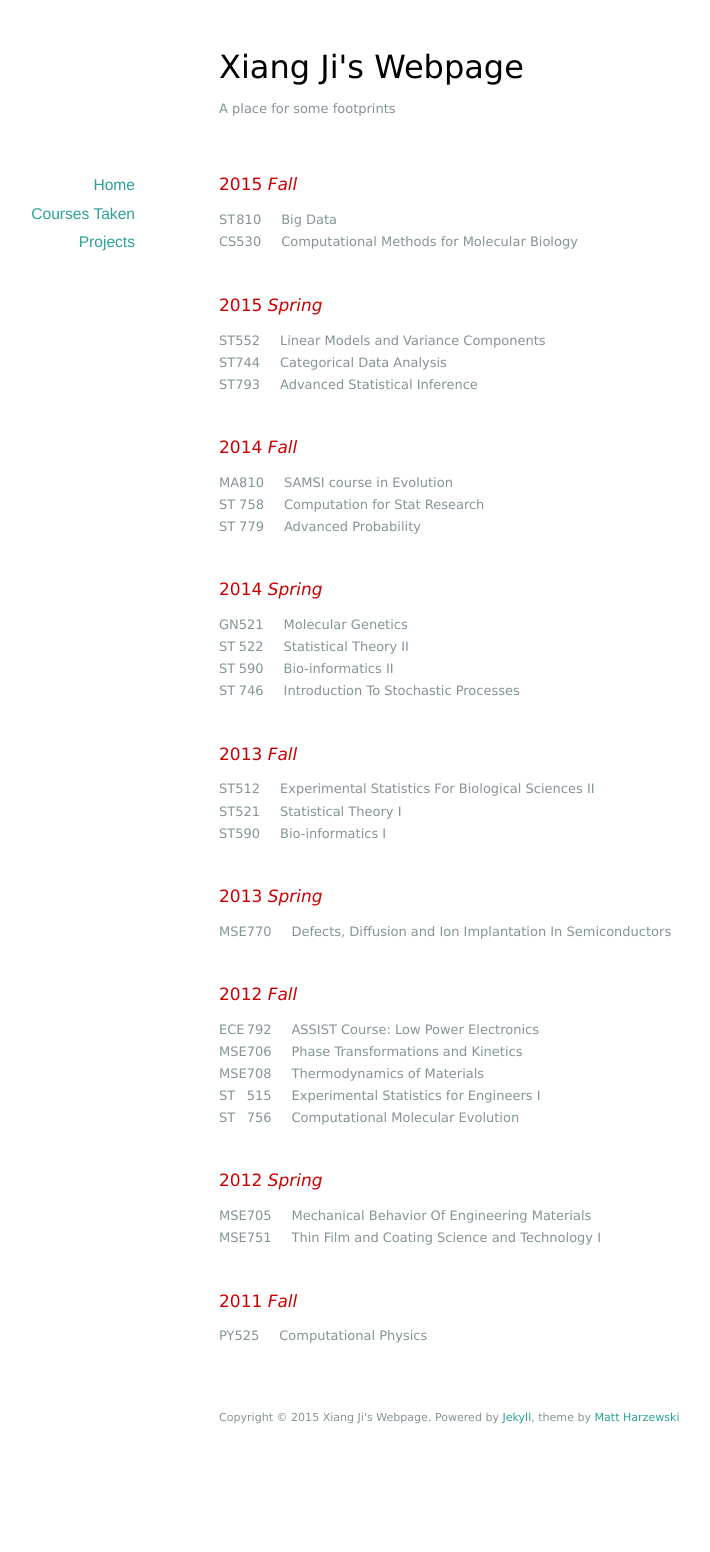
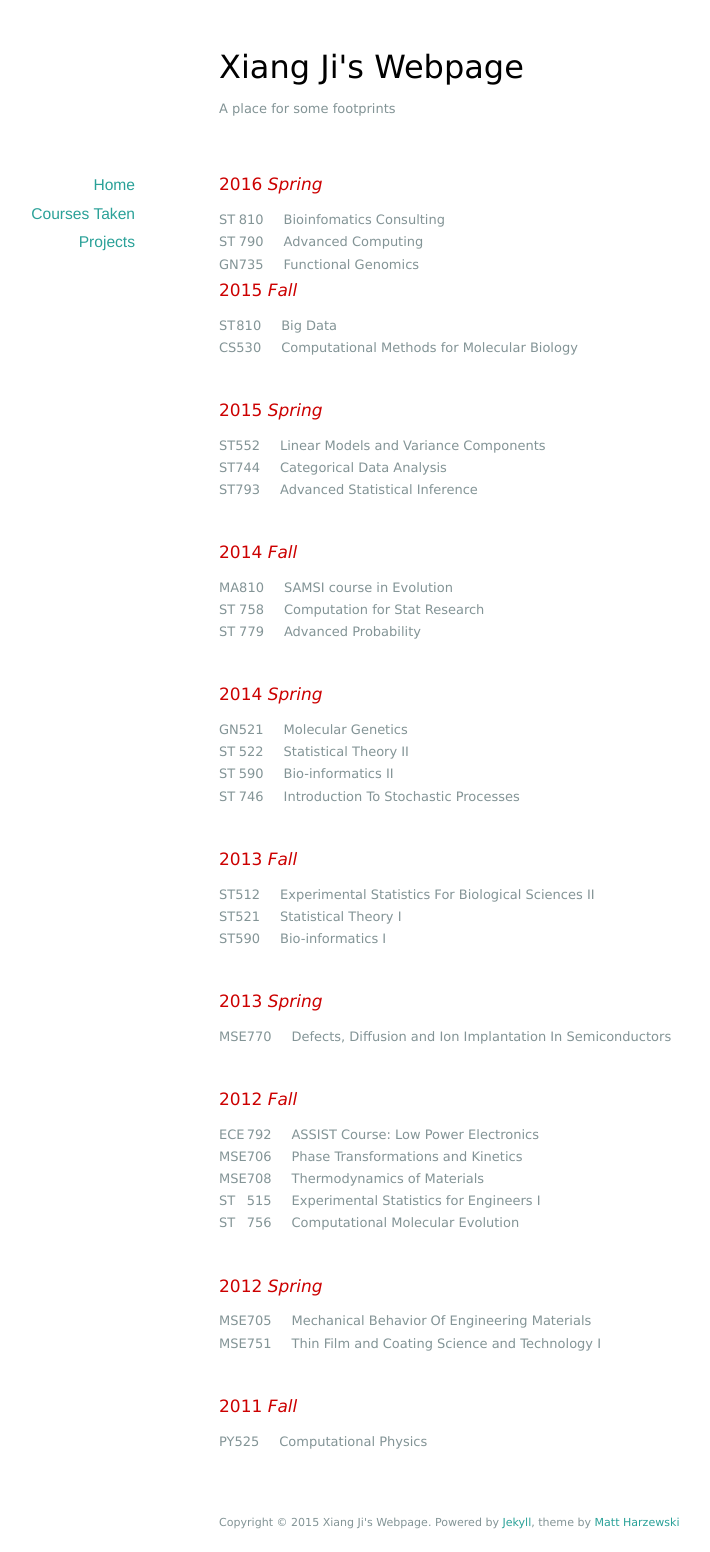
Before and after one commit to xiang-ji-ncsu/xiang-ji-ncsu.github.io, a Jekyll site: the page built from Courses/index.markdown, in a window 1280 px wide. Shown: the whole page, without its empty margins (171-881 px from the left). Built offline with Jekyll 4.4.1, drawn with Linux system fonts in a browser that asks for light colours; nearby versions of some CDN libraries; before the commit the page ends 1447 px from its top, so only the background shows below that.

Commit message:
add new semester courses

```diff
--- a/Courses/index.markdown
+++ b/Courses/index.markdown
@@ -2,6 +2,13 @@
 layout: default
 title: Courses Taken
 ---
+
+#2016 *Spring*
+
+ST | 810 | <code>&nbsp;&nbsp;&nbsp;</code>Bioinfomatics Consulting
+:------------- | :------------- |:-------------
+ST | 790 | <code>&nbsp;&nbsp;&nbsp;</code>Advanced Computing
+GN | 735 | <code>&nbsp;&nbsp;&nbsp;</code>Functional Genomics
 
 #2015 *Fall*
 
```
Also changed, not shown: 1 other file.
